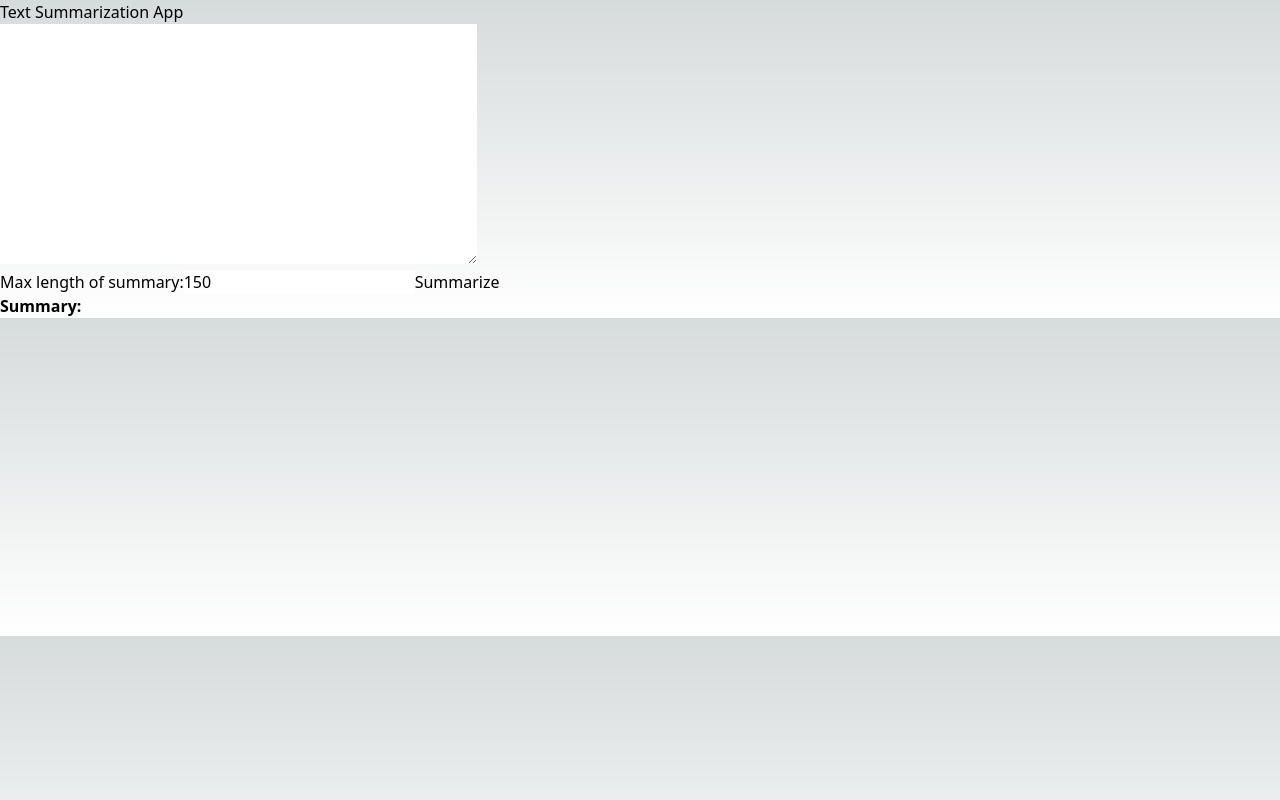
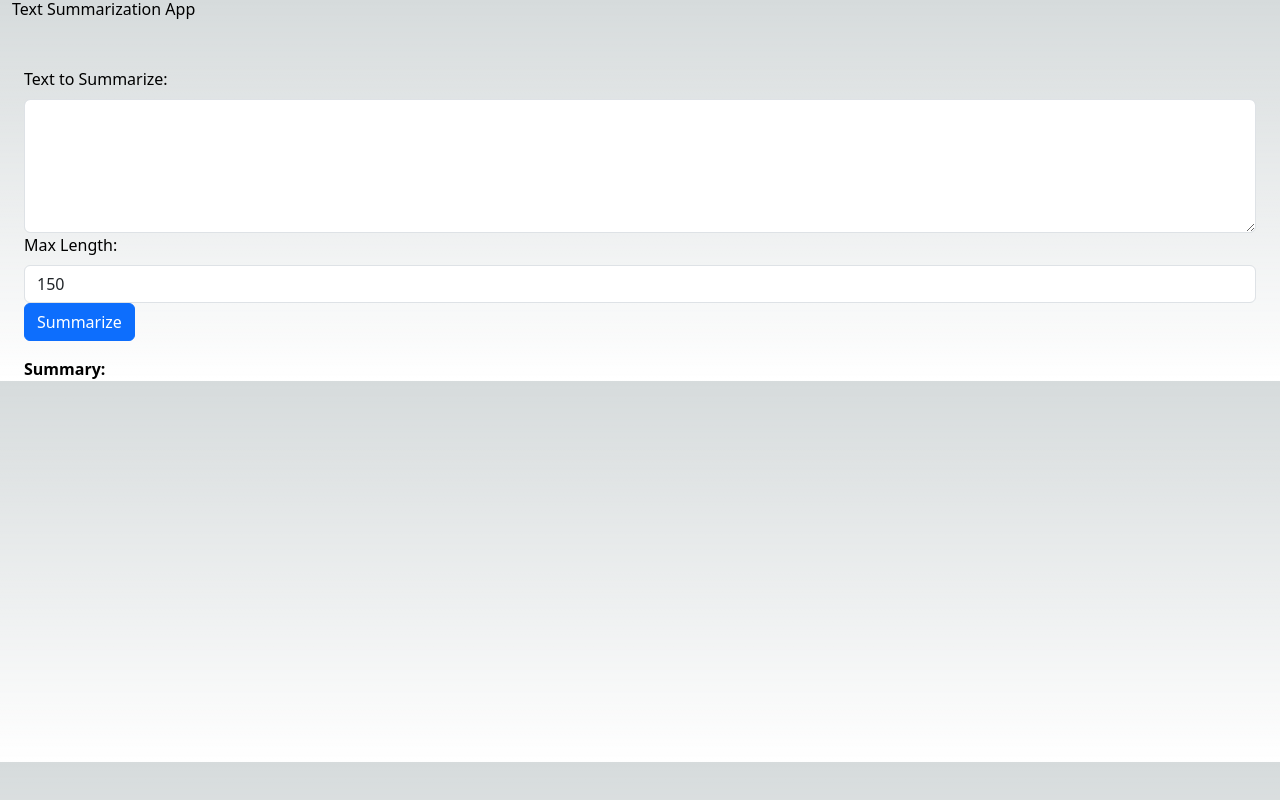
Before and after one commit to IbrahimMohammedi/bigmama-test, a Next.js app in the folder frontend/: page / in a window 1280 px wide. Built offline with nearby package versions, Linux system fonts and the light colour scheme.

Commit message:
updated the UI to look a bit nicer with bootstrap

```diff
--- a/frontend/src/components/Summarization.js
+++ b/frontend/src/components/Summarization.js
@@ -1,4 +1,6 @@
 import { useState } from 'react';
+import { Form, Button } from 'react-bootstrap';
+
 
 const Summarization = () => {
     // Text variables
@@ -28,22 +30,37 @@ const Summarization = () => {
 
     // JSX
     return (
-        <div>
-          {/* User Input*/}
-          <textarea value={text} onChange={(e) => setText(e.target.value)} rows={10} cols={50} />
-          <br />
-          {/*Max Length Input */}
-          <label>
-            Max length of summary:
-            <input type="number" value={maxLength} onChange={(e) => setMaxLength(e.target.value)} />
-            </label>
-          {/* Summarize Button */}
-          <button onClick={handleSummarize}>Summarize</button>
-          <br />
-          {/*Display Result */}
-          <strong>Summary: </strong>
-          <p>{summary}</p>
-        </div>
+        <div className="container mt-5">
+      <Form>
+        <Form.Group controlId="formText">
+          <Form.Label>Text to Summarize:</Form.Label>
+          <Form.Control
+            as="textarea"
+            rows={5}
+            value={text}
+            onChange={(e) => setText(e.target.value)}
+          />
+        </Form.Group>
+
+        <Form.Group controlId="formMaxLength">
+          <Form.Label>Max Length:</Form.Label>
+          <Form.Control
+            type="number"
+            value={maxLength}
+            onChange={(e) => setMaxLength(e.target.value)}
+          />
+        </Form.Group>
+
+        <Button variant="primary" onClick={handleSummarize}>
+          Summarize
+        </Button>
+      </Form>
+
+      <div className="mt-3">
+        <strong>Summary:</strong>
+        <p>{summary}</p>
+      </div>
+    </div>
     );
 };
 
--- a/frontend/src/pages/_app.js
+++ b/frontend/src/pages/_app.js
@@ -1,5 +1,13 @@
+import 'bootstrap/dist/css/bootstrap.min.css';
 import '@/styles/globals.css'
+import { Container } from 'react-bootstrap';
+function MyApp({ Component, pageProps }) {
+  return (
+    <Container>
+      {/* Add any global components or layouts here */}
+      <Component {...pageProps} />
+    </Container>
+  );
+}
 
-export default function App({ Component, pageProps }) {
-  return <Component {...pageProps} />
-}
+export default MyApp;
--- a/frontend/src/styles/globals.css
+++ b/frontend/src/styles/globals.css
@@ -1,6 +1,8 @@
 @tailwind base;
 @tailwind components;
 @tailwind utilities;
+@import '~bootstrap/dist/css/bootstrap.min.css';
+
 
 :root {
   --foreground-rgb: 0, 0, 0;
```
Also changed, not shown: frontend/package.json (+7 -5 lines), 2 other files (tests, documents, lock files or other folders).
